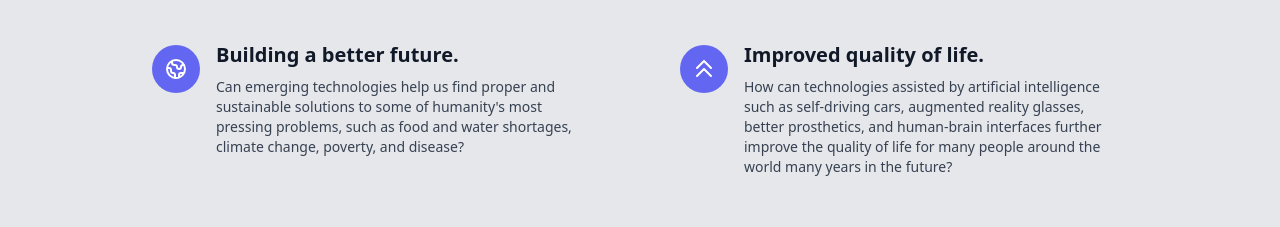
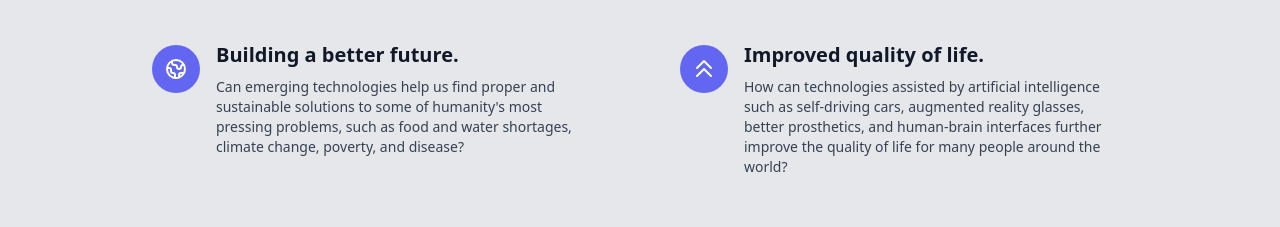
Before and after one commit to andreicozma1/future-horizons, a plain HTML site: page index.html in a window 1280 px wide. Shown: the part 939-1166 px from the top of the page. Drawn offline with nearby package versions, Linux system fonts and the light colour scheme.

Commit message:
Quick update/fix

```diff
--- a/index.html
+++ b/index.html
@@ -147,7 +147,7 @@
 
 				Improved quality of life. </h6>
 				<p class="mb-3 text-sm text-gray-700">
-					How can technologies assisted by artificial intelligence such as self-driving cars, augmented reality glasses, better prosthetics, and human-brain interfaces further improve the quality of life for many people around the world many years in the future? </p>
+					How can technologies assisted by artificial intelligence such as self-driving cars, augmented reality glasses, better prosthetics, and human-brain interfaces further improve the quality of life for many people around the world? </p>
 <!--				<a href="/" aria-label=""-->
 <!--				   class="inline-flex items-center font-semibold text-indigo-500 transition-colors duration-200 hover:text-indigo-500">Learn-->
 <!--				                                                                                                                       more</a>-->
```
